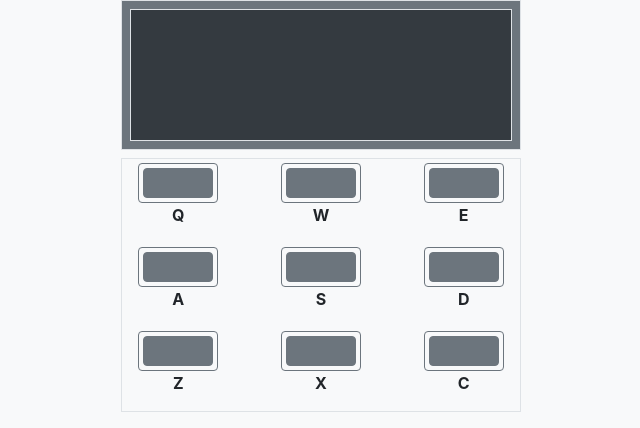
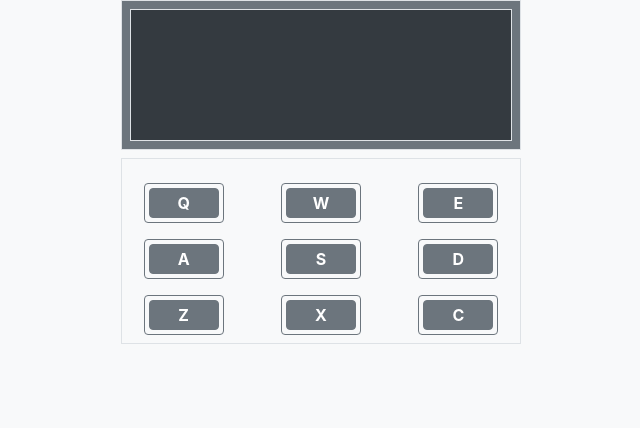
Before and after one commit to JayGrey/drum-machine, a React app: page / in a window 1280 px wide. Shown: the top 428 px of the page, without its empty margins (319-959 px from the left). Built offline with nearby package versions, Linux system fonts and the light colour scheme.

Commit message:
fix 3 and 4 user's stories

```diff
--- a/src/components/Button.tsx
+++ b/src/components/Button.tsx
@@ -22,7 +22,7 @@ const soundLinks: { [key: string]: string } = {
 };
 
 export const Button = (props: ButtonProps): JSX.Element => {
-  const buttonClass = classNames("btn", props.pressed ? "btn-warning" : "btn-secondary", "drum-pad");
+  const buttonClass = classNames("btn", "drum-pad", "p-0", "font-weight-bold", props.pressed ? "btn-warning" : "btn-secondary");
   const mouseDownHandler = (event: React.MouseEvent): void => {
     keyDown(props.title);
   };
@@ -34,11 +34,11 @@ export const Button = (props: ButtonProps): JSX.Element => {
   return (
     <div className="col d-flex flex-column align-items-center ">
       <span className="border border-secondary rounded p-1">
-        <button className={buttonClass} onMouseDown={mouseDownHandler} onMouseUp={mouseUpHandler}>
+        <button className={buttonClass} id={`button${props.title}`} onMouseDown={mouseDownHandler} onMouseUp={mouseUpHandler}>
+          {props.title}
           <audio src={soundLinks[props.title]} className="clip" id={props.title}></audio>
         </button>
       </span>
-      <p className="font-weight-bold">{props.title}</p>
     </div>
   );
 };
--- a/src/containers/Pinpad.tsx
+++ b/src/containers/Pinpad.tsx
@@ -23,10 +23,10 @@ const Pinpad = (props: PinpadProps): JSX.Element => {
   };
 
   return (
-    <div className="pinpad border border-default mx-auto mt-2">
-      <div className="row mt-1">{makeRow(["Q", "W", "E"])}</div>
-      <div className="row mt-1">{makeRow(["A", "S", "D"])}</div>
-      <div className="row mt-1">{makeRow(["Z", "X", "C"])}</div>
+    <div className="pinpad border border-default mx-auto mt-2 p-2">
+      <div className="row mt-3">{makeRow(["Q", "W", "E"])}</div>
+      <div className="row mt-3">{makeRow(["A", "S", "D"])}</div>
+      <div className="row mt-3">{makeRow(["Z", "X", "C"])}</div>
     </div>
   );
 };
```
Also changed, not shown: src/index.html (+4 -4 lines).
